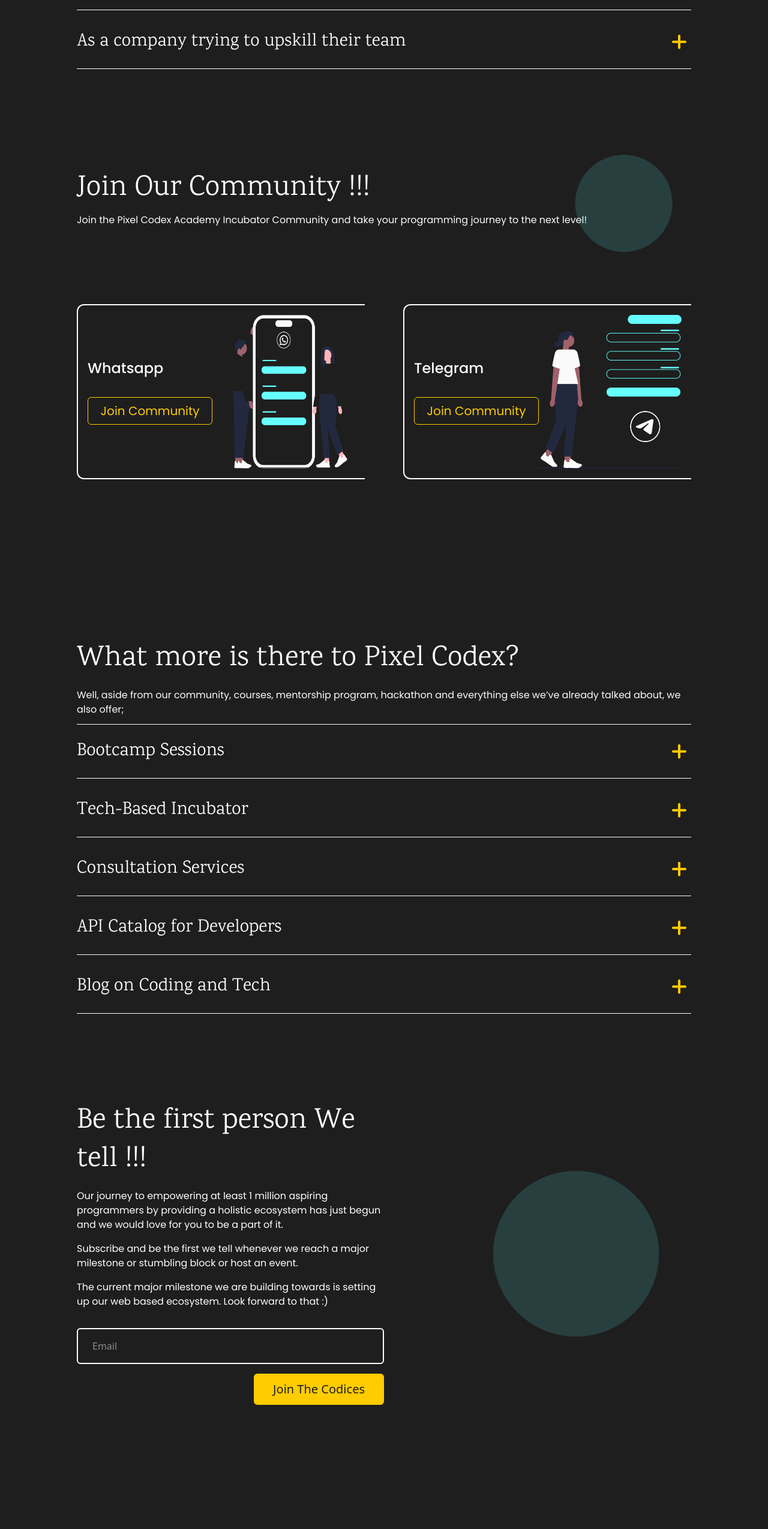
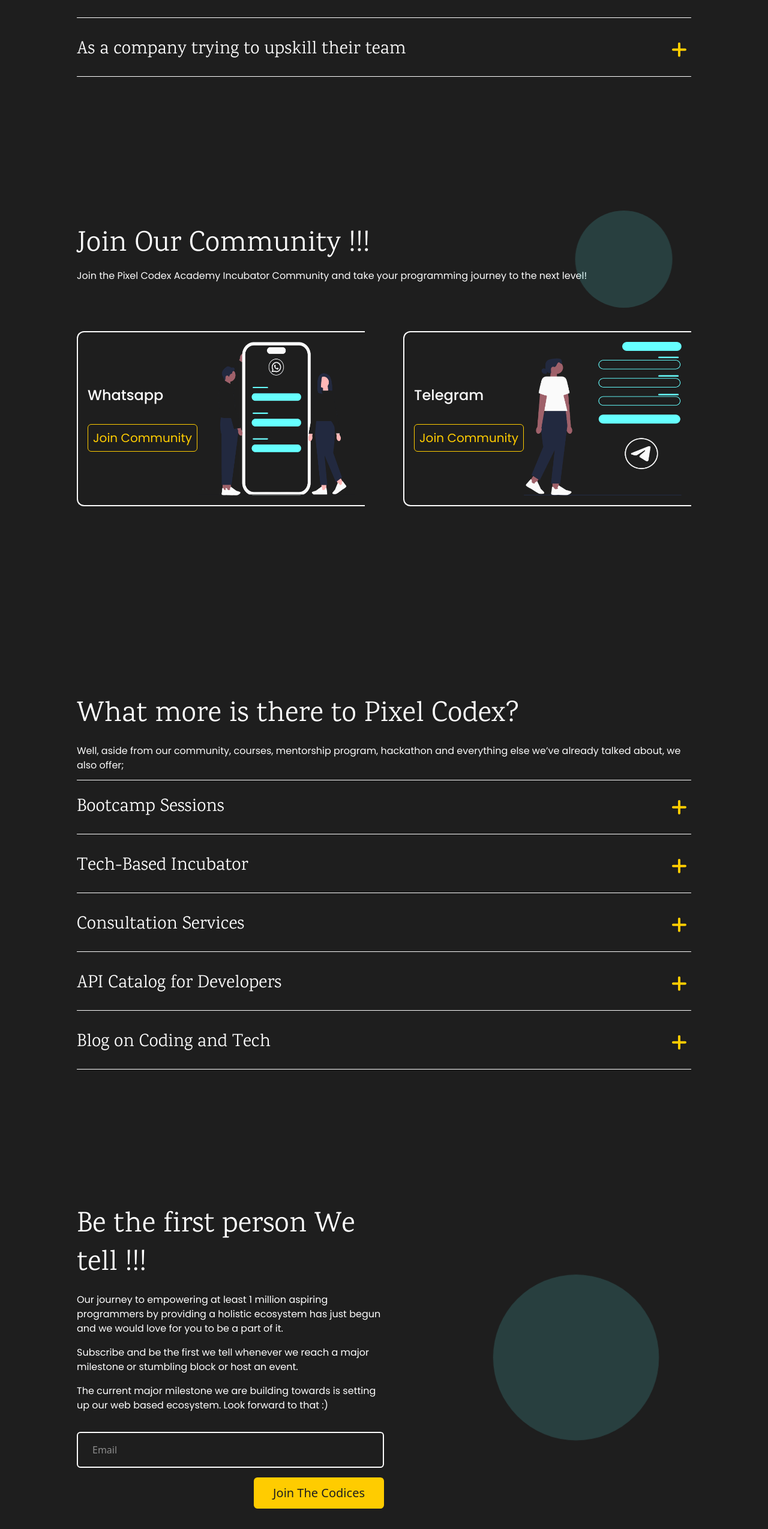
Before and after one commit to WisdomLota/PixelCodexSPW, a React (Vite) app: page / in a window 1280 px wide. Shown: the part 1797-4346 px from the top of the page at 60% size. Built offline with nearby package versions, Linux system fonts and the light colour scheme.

Commit message:
Adjusted the borders the sizes of various elements

```diff
--- a/src/components/Footer.jsx
+++ b/src/components/Footer.jsx
@@ -6,15 +6,15 @@
 
   return (
     <footer className="w-full text-[#fbfbfb] pt-16 pb-8 poppins-regular">
-      <div className="container mx-auto flex flex-col items-center justify-center">
+      <div className="container mx-auto flex flex-col items-center justify-center text-center">
         {/* Main title */}
         <h2 className="text-2xl md:text-3xl font-medium mb-8">Pixel Codex</h2>
 
         {/* Horizontal divider */}
-        <div className="w-5/6 border-2 bg-white mb-4"></div>
+        <div className="w-5/6 border-2 bg-[#fbfbfb] mb-4"></div>
 
         {/* Tagline */}
-        <p className="text-md text-gray-300 mb-6">Empowering the next generation of programmers</p>
+        <p className="text-md text-center text-[#fbfbfb] mb-6">Empowering the next generation of programmers</p>
 
         {/* Copyright with auto-updating year */}
         <p className="flex text-[#66ffff]">P<span><p className='text-[#ffcc00]'>ixel C</p></span>odex © {currentYear}</p>
--- a/src/components/JoinCommunity.jsx
+++ b/src/components/JoinCommunity.jsx
@@ -5,7 +5,7 @@
 
 const JoinCommunity = () => {
   return (
-    <div className="w-full bg-[#1e1e1e] text-[#fbfbfb] py-16 xl:px-32 md:px-16 px-8 overflow-x-hidden min-h-screen">
+    <div className="w-full bg-[#1e1e1e] text-[#fbfbfb] py-16 xl:px-32 md:px-16 px-8 mt-20 overflow-x-hidden min-h-screen">
 
       <div className="flex flex-col md:flex-row justify-between items-center relative mt-8 md:mt-28">
         {/* Header */}
@@ -40,12 +40,12 @@
         </div>
       </div>
 
-      <div className='mt-12 flex flex-col lg:flex-row justify-between items-center gap-16 poppins-regular'>
+      <div className='flex flex-col md:flex-row justify-between items-center gap-16 poppins-regular'>
 
          <div className='flex border-t-2 border-l-2 border-b-2 rounded-tl-xl rounded-bl-xl p-4 justify-center items-center'>
            <div className='space-y-8'>
              <p className='text-2xl font-medium'>Whatsapp</p>
-             <button className='md:text-xl text-[#ffcc00] border rounded-md p-2 border-[#ffcc00] hover:text-[#ffff00] hover:border-[#ffff00] cursor-pointer w-40 md:w-52'>Join Community</button>
+             <button className='md:text-xl text-[#ffcc00] border rounded-md p-2 border-[#ffcc00] hover:text-[#ffff00] hover:border-[#ffff00] cursor-pointer text-nowrap'>Join Community</button>
            </div>
            <div className=''>
              <img src={joinWhatsapp} alt="join-whatsapp" className='w-72 h-64'/>
@@ -54,7 +54,7 @@
          <div className='flex border-t-2 border-l-2 border-b-2 rounded-tl-xl rounded-bl-xl p-4 justify-center items-center'>
            <div className='space-y-8'>
              <p className='text-2xl font-medium'>Telegram</p>
-             <button className='md:text-xl text-[#ffcc00] border rounded-md p-2 border-[#ffcc00] hover:text-[#ffff00] hover:border-[#ffff00] cursor-pointer w-40 md:w-52'>Join Community</button>
+             <button className='md:text-xl text-[#ffcc00] border rounded-md p-2 border-[#ffcc00] hover:text-[#ffff00] hover:border-[#ffff00] cursor-pointer text-nowrap'>Join Community</button>
            </div>
            <div>
              <img src={joinTelegram} alt="join-telegram"className='w-72 h-64' />
--- a/src/components/NavBar.jsx
+++ b/src/components/NavBar.jsx
@@ -15,7 +15,7 @@
       <div className="xl:px-32 md:px-16 px-8 flex justify-between space-x-4 items-center">
         {/* Logo */}
         <div className="flex items-center -ml-6">
-          <img src={PClogo} alt="PixelCodexLogo" />
+          <img src={PClogo} alt="PixelCodexLogo" className='w-16 h-16 md:w-28 md:h-28'/>
         </div>
 
         {/* Desktop Navigation */}
@@ -39,7 +39,7 @@
 
         {/* Mobile Menu Button */}
         <div className="md:hidden">
-          <img onClick={toggleMenu} src={isMenuOpen ? pixelX : pixelMenu} alt="menu-bar" className='md:hidden p-2 cursor-pointer'/>
+          <img onClick={toggleMenu} src={isMenuOpen ? pixelX : pixelMenu} alt="menu-bar" className='md:hidden p-2 -mr-8 cursor-pointer w-16 h-16'/>
         </div>
       </div>
 
--- a/src/components/PixelAccordionTwo.jsx
+++ b/src/components/PixelAccordionTwo.jsx
@@ -34,7 +34,7 @@
   };
 
   return (
-    <div className="mx-auto text-[#fbfbfb] xl:px-32 md:px-16 px-8 xl:mt-20 md:mt-20 -mt-16">
+    <div className="mx-auto text-[#fbfbfb] xl:px-32 md:px-16 px-8 xl:mt-20 md:mt-20 mt-4">
       <h1 className="text-4xl lg:text-5xl font-bold mb-6 karma-regular pt-20 ">What more is there to Pixel Codex?</h1>
       <p className='border-b border-[#fbfbfb] pb-3 poppins-regular'>Well, aside from our community, courses, mentorship program, hackathon and everything else we’ve already talked about, we also offer;</p>
 
@@ -65,7 +65,7 @@
             <div
               id={`accordion-content-${index}`}
               className={`transition-all duration-300 ease-in-out overflow-hidden ${
-                openIndex === index ? 'max-h-[500px] opacity-100 mb-4' : 'max-h-0 opacity-0'
+                openIndex === index ? 'max-h-fit opacity-100 mb-4' : 'max-h-0 opacity-0'
               }`}
             >
               <div className="text-[#fbfbfb] pb-4 poppins-regular pr-2">
--- a/src/components/PixelCodexAccordion.jsx
+++ b/src/components/PixelCodexAccordion.jsx
@@ -46,7 +46,7 @@
   };
 
   return (
-    <div className="mx-auto text-[#fbfbfb] xl:px-32 md:px-16 px-8 xl:mt-20 md:mt-12 -mt-16">
+    <div className="mx-auto text-[#fbfbfb] xl:px-32 md:px-16 px-8 xl:mt-20 md:mt-12 -mt-20">
       <h1 className="text-4xl lg:text-5xl font-bold mb-6 karma-regular border-b border-[#fbfbfb] pb-1">What is Pixel Codex and What can they do for me?</h1>
 
       <div className="flex flex-col gap-2">
@@ -76,7 +76,7 @@
             <div
               id={`accordion-content-${index}`}
               className={`transition-all duration-300 ease-in-out overflow-hidden ${
-                openIndex === index ? 'max-h-[500px] opacity-100 mb-4' : 'max-h-0 opacity-0'
+                openIndex === index ? 'max-h-fit opacity-100 mb-4' : 'max-h-0 opacity-0'
               }`}
             >
               <div className="text-[#fbfbfb] pb-4 poppins-regular pr-2">
--- a/src/components/WaitList.jsx
+++ b/src/components/WaitList.jsx
@@ -50,7 +50,7 @@
       };
 
   return (
-    <div className="relative min-h-screen flex flex-col lg:flex-row items-center justify-between xl:px-32 md:px-16 px-8 overflow-x-hidden">
+    <div className="relative min-h-screen mt-20 flex flex-col lg:flex-row items-center justify-between xl:px-32 md:px-16 px-8 overflow-x-hidden">
       {/* Left Side (Text Content) */}
       <div className="w-full lg:w-1/2 z-10 md:pt-0 pt-32">
         <h1 className="text-5xl font-bold mb-4 karma-regular leading-12 md:leading-16">
```
